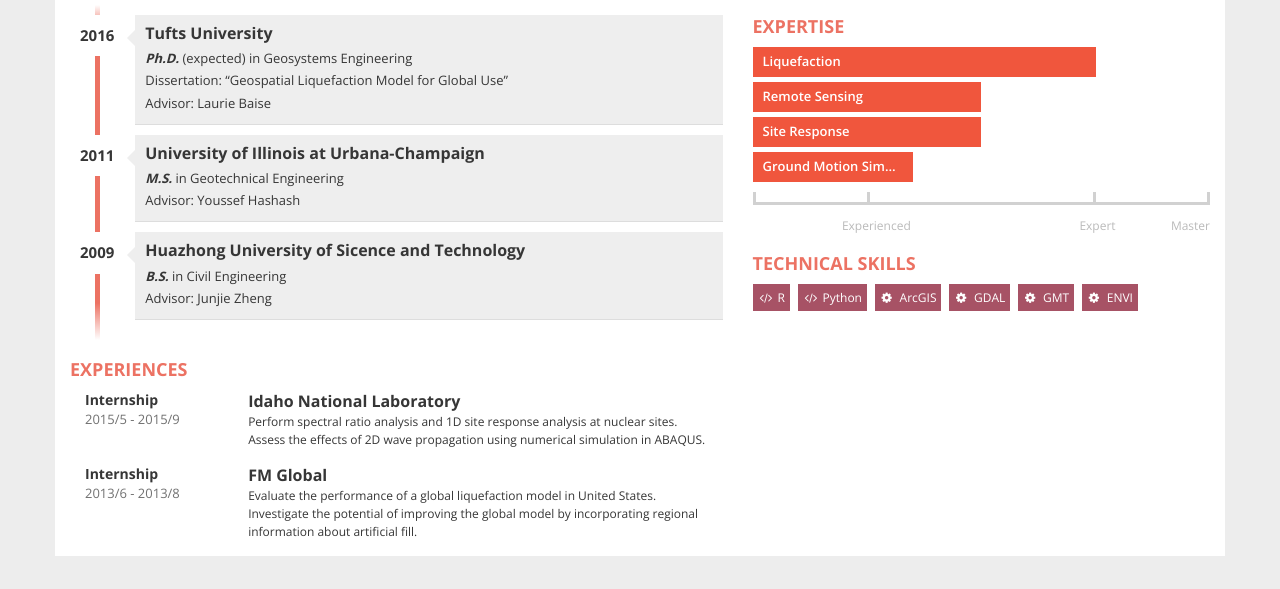
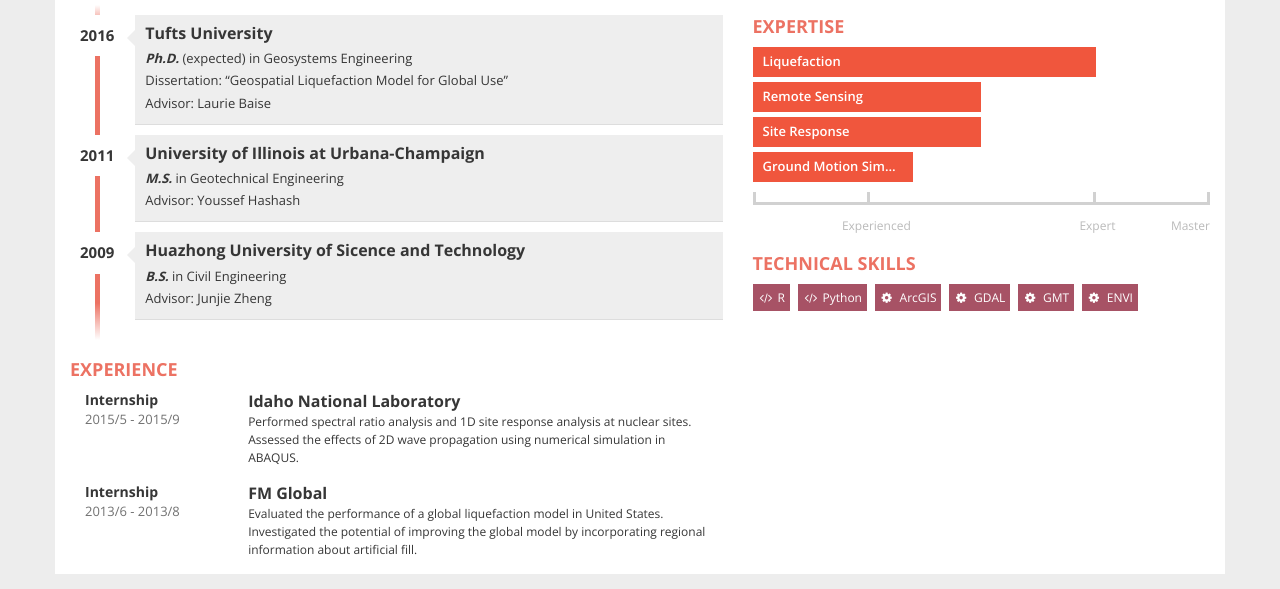
Before and after one commit to jing-zhu/jing-zhu.github.io, a plain HTML site: page index.html at #/home in a window 1280 px wide. Shown: the part 501-1090 px from the top of the page. Drawn offline with nearby package versions, Linux system fonts and the light colour scheme.

Commit message:
fixed google css protocol issue and fixed grammar on homepage

```diff
--- a/styles/main.css
+++ b/styles/main.css
@@ -5,7 +5,7 @@
 /*******************************************
 FONTS
 *******************************************/
-@import url(http://fonts.googleapis.com/css?family=Open+Sans:400,600,700,800);
+@import url(//fonts.googleapis.com/css?family=Open+Sans:400,600,700,800);
 /*******************************************
 SETTINGS
 *******************************************/
--- a/views/home.html
+++ b/views/home.html
@@ -52,7 +52,7 @@
           </div>
           <!-- EXPERIENCES -->
           <div class="box">
-            <h2>Experiences</h2>
+            <h2>Experience</h2>
             <div class="job clearfix">
               <div class="col-xs-3">
                 <div class="where">Internship</div>
@@ -60,7 +60,7 @@
               </div>
               <div class="col-xs-9">
                 <div class="profession">Idaho National Laboratory</div>
-                <div class="description">Perform spectral ratio analysis and 1D site response analysis at nuclear sites.<br>Assess the effects of 2D wave propagation using numerical simulation in ABAQUS.</div>
+                <div class="description">Performed spectral ratio analysis and 1D site response analysis at nuclear sites.<br>Assessed the effects of 2D wave propagation using numerical simulation in ABAQUS.</div>
               </div>
             </div>
             <div class="job clearfix">
@@ -70,7 +70,7 @@
               </div>
               <div class="col-xs-9">
                 <div class="profession">FM Global</div>
-                <div class="description">Evaluate the performance of a global liquefaction model in United States.<br>Investigate the potential of improving the global model by incorporating regional information about artificial fill.</div>
+                <div class="description">Evaluated the performance of a global liquefaction model in United States.<br>Investigated the potential of improving the global model by incorporating regional information about artificial fill.</div>
               </div>
             </div>
           </div>
```
